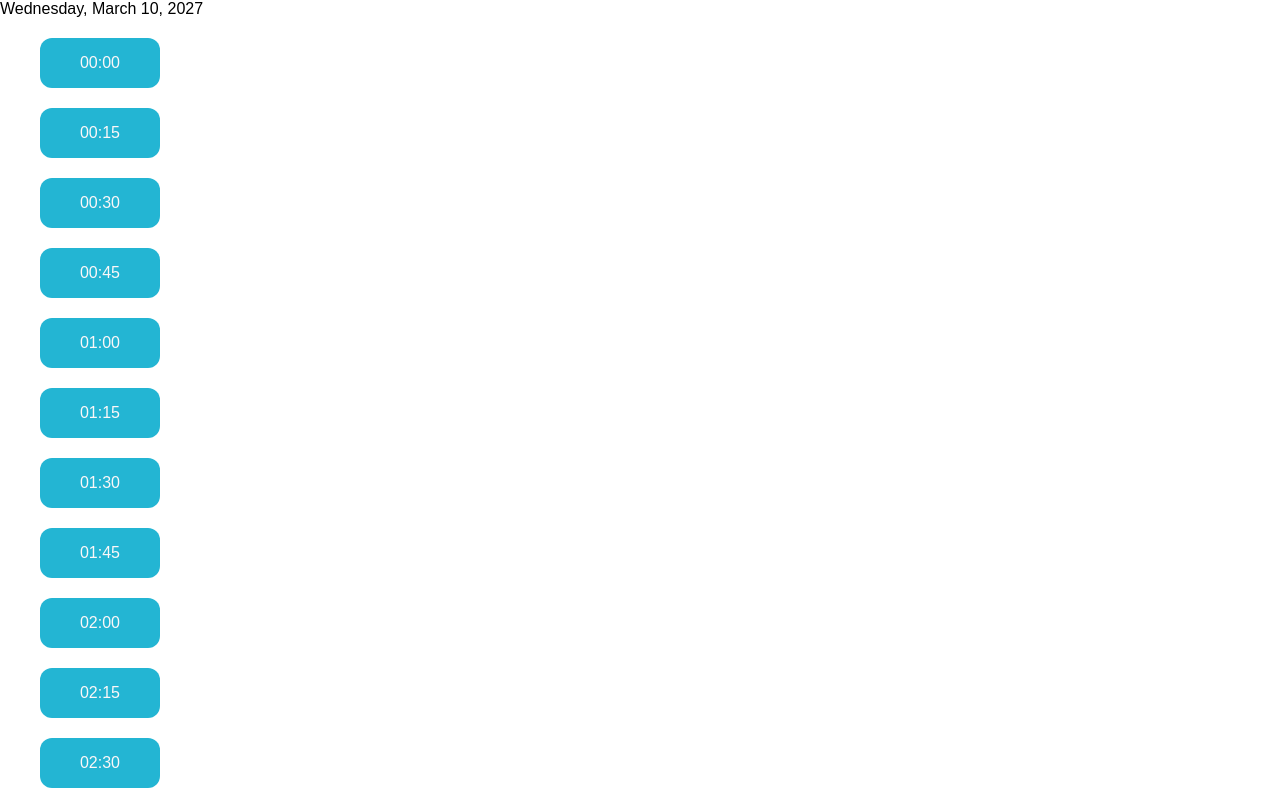
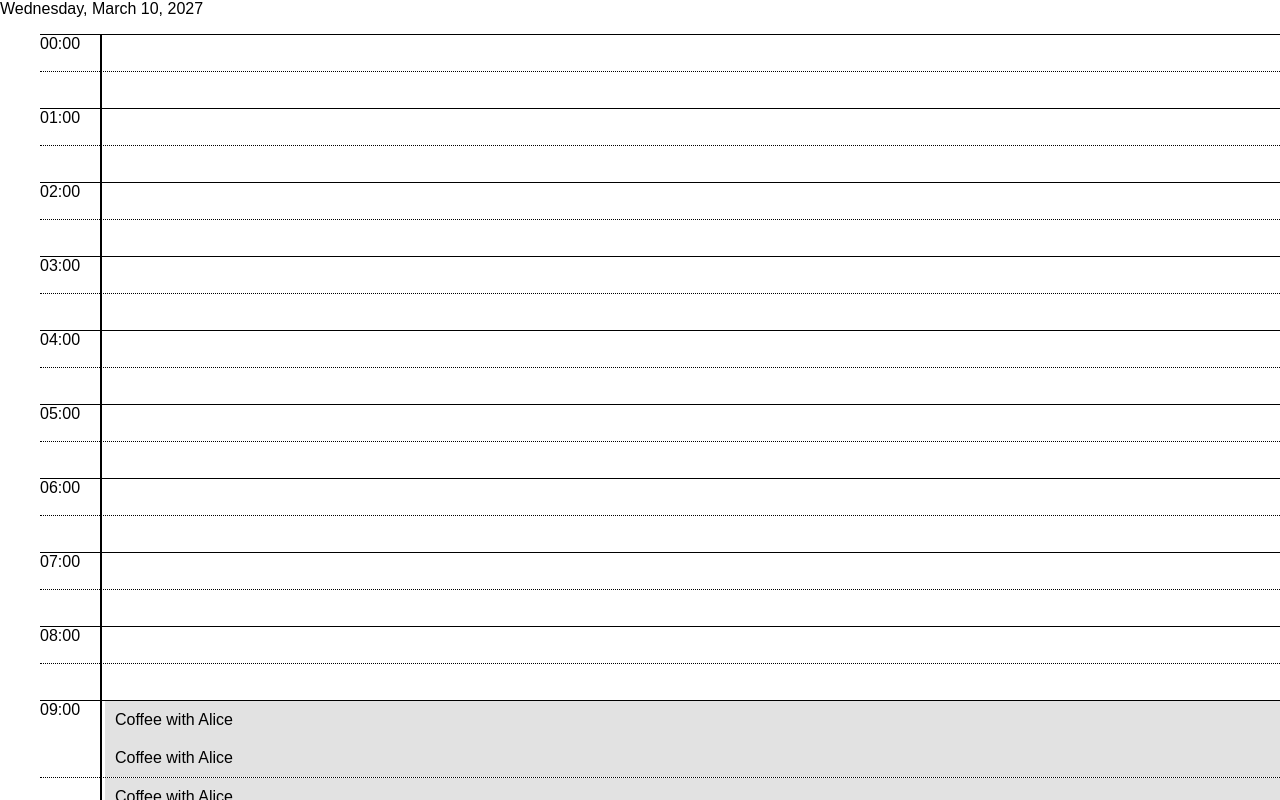
Before and after one commit to mpcen/dayscheduler, a React (Create React App) app: page / in a window 1280 px wide. Shown: the top 800 px of the page. Built offline with nearby package versions, Linux system fonts and the light colour scheme.

Commit message:
completely changed design direction. the ux would have sucked or the customer. Now going with a outlook-ish feel

```diff
--- a/src/components/DayHeader.js
+++ b/src/components/DayHeader.js
@@ -1,5 +1,6 @@
 import React from 'react';
 import moment from 'moment';
+import '../styles/DayHeader.css';
 
 const DayHeader = ({date}) => {
 	function formatDate(date) {
@@ -7,7 +8,7 @@ const DayHeader = ({date}) => {
 	}
 
 	return (
-		<div>
+		<div className="DayHeader-Container">
 			{formatDate(date)}
 		</div>
 	);
--- a/src/components/DaySchedule.js
+++ b/src/components/DaySchedule.js
@@ -64,9 +64,7 @@ class DaySchedule extends Component {
 
 	render() {
 		return (
-			<div>
-				<TimeBlockList timeBlocks={this.state.timeBlocks} />
-			</div>
+			<TimeBlockList timeBlocks={this.state.timeBlocks} />
 		);
 	}
 }
--- a/src/components/TimeBlock.js
+++ b/src/components/TimeBlock.js
@@ -4,11 +4,32 @@ import '../styles/TimeBlock.css';
 
 
 const TimeBlock = ({timeBlock}) => {
-	let timeBlockClass = timeBlock.events.length ? 'TimeBlock-li booked' : 'TimeBlock-li open';
+	let minute = `minute-${moment(timeBlock.time).format('mm').toString()}`;
+	let timeBlockClass = `TimeBlock ${minute}`;
+
+	function renderEvents(timeBlock) {
+		if(timeBlock.events.length) {
+			return timeBlock.events.map((event, index) => {
+				return (
+					<div key={index} className="event-content">
+						<span>{event.title}</span>
+					</div>
+				);
+			});
+		}
+	}
 
 	return (
 		<li className={timeBlockClass}>
-			{moment(timeBlock.time).format('HH:mm').toString()}
+			<div className="time-container">
+				<span>
+					{moment(timeBlock.time).format('HH:mm').toString()}
+				</span>
+			</div>
+
+			<div className="event-list">
+				{renderEvents(timeBlock)}
+			</div>
 		</li>
 	);
 }
--- a/src/components/TimeBlockList.js
+++ b/src/components/TimeBlockList.js
@@ -1,10 +1,9 @@
 import React from 'react';
 import TimeBlock from './TimeBlock';
+import '../styles/TimeBlockList.css';
 
 const TimeBlockList = ({timeBlocks}) => {
 	function renderTimeBlocks(timeBlocks) {
-		if(!timeBlocks.length) return <li>wtf</li>;
-
 		return timeBlocks.map((timeBlock, index) => {
 			return (
 				<TimeBlock key={index} timeBlock={timeBlock} />
@@ -13,7 +12,7 @@ const TimeBlockList = ({timeBlocks}) => {
 	}
 
 	return (
-		<div>
+		<div className="TimeBlockList">
 			<ul>
 				{renderTimeBlocks(timeBlocks)}
 			</ul>
--- a/src/styles/TimeBlock.css
+++ b/src/styles/TimeBlock.css
@@ -1,20 +1,38 @@
-li.TimeBlock-li {
+.TimeBlock {
 	display: flex;
-	justify-content: center;
-	align-items: center;
-	width: 120px;
-	height: 50px;
-	margin: 20px 0;
-	cursor: pointer;
-	border-radius: 12px;
+	position: relative;
 }
 
-li.TimeBlock-li.open {
-	background: #23B5D3;
-	color: #FCF7F8;
+.TimeBlock .time-container {
+	margin-right: 40px;
+	width: 25px;
 }
 
-li.TimeBlock-li.booked {
-	background: #DFE0E2;
-	color: #4C5760;
+.TimeBlock.minute-00 {
+	border-top: 1px solid black;
 }
+
+.TimeBlock.minute-30 {
+	border-top: 1px dotted black;
+}
+
+.TimeBlock.minute-15 .time-container,
+.TimeBlock.minute-30 .time-container,
+.TimeBlock.minute-45 .time-container{
+	visibility: hidden;
+}
+
+.TimeBlock .event-container {
+	width: 100%;
+}
+
+.TimeBlock .event-list {
+	display: flex;
+	width: 100%;
+}
+
+.TimeBlock .event-content {
+	background: #e2e2e2;
+	padding: 10px;
+	width: 100%;
+}
--- /dev/null
+++ b/src/styles/TimeBlockList.css
@@ -0,0 +1,14 @@
+.TimeBlockList ul {
+	position: relative;
+}
+
+.TimeBlockList ul:after {
+	content: '';
+	width: 0;
+	background: green;
+	height: 100%;
+	position: absolute;
+	left: 100px;
+	top: 0;
+	border: 1px solid black;
+}
```
Also changed, not shown: src/styles/DayHeader.css (added).
